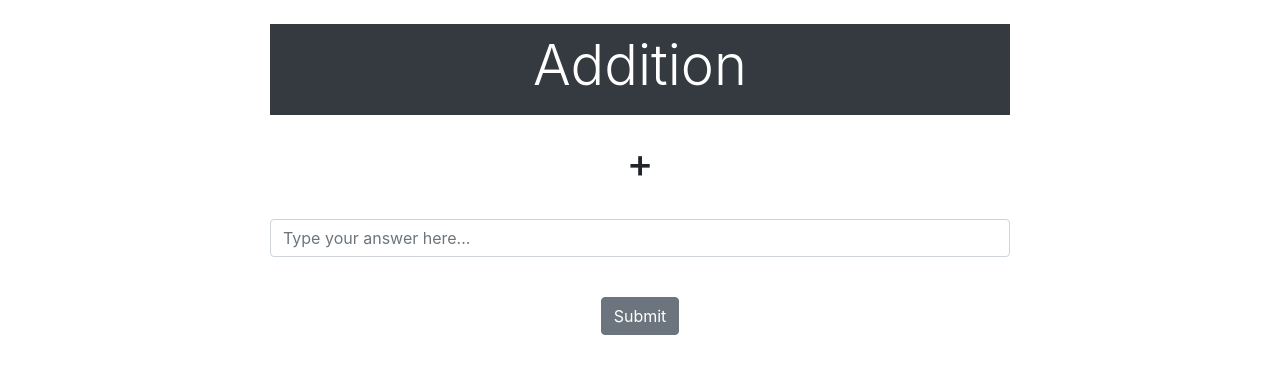
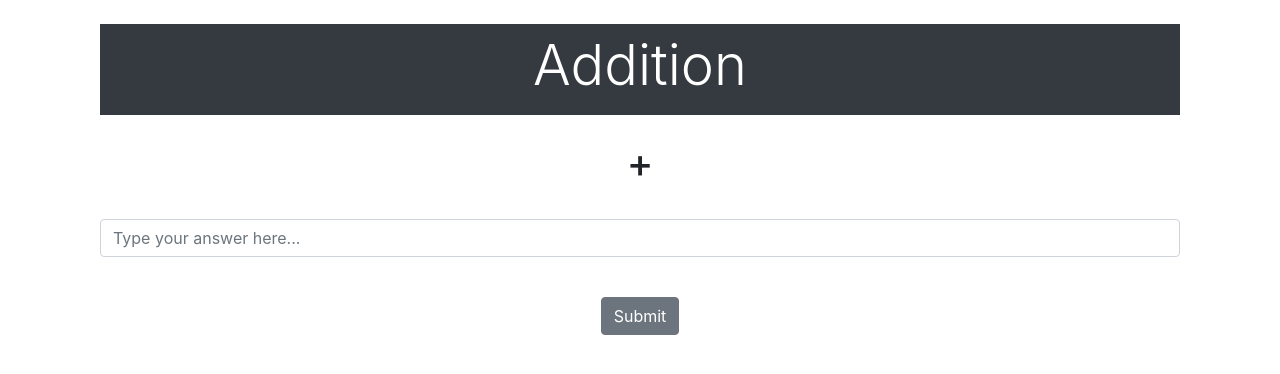
Before and after one commit to inhumanxd/flashcards, a Django app: template flashcard/website/templates/add.html in a window 1280 px wide. Shown: the part 56-430 px from the top of the page. Run offline with Django 3.2, Linux system fonts and the light colour scheme; the template is opened without the code that fills it, so the values that code supplies are empty; some libraries are stand-ins or nearby versions.

Commit message:
Fixed divs

```diff
--- a/flashcard/website/static/album.css
+++ b/flashcard/website/static/album.css
@@ -23,9 +23,6 @@
   max-width: 40rem;
 }
 
-.container {
-  max-width: 50rem;
-}
 
 footer {
   padding-top: 3rem;
```
